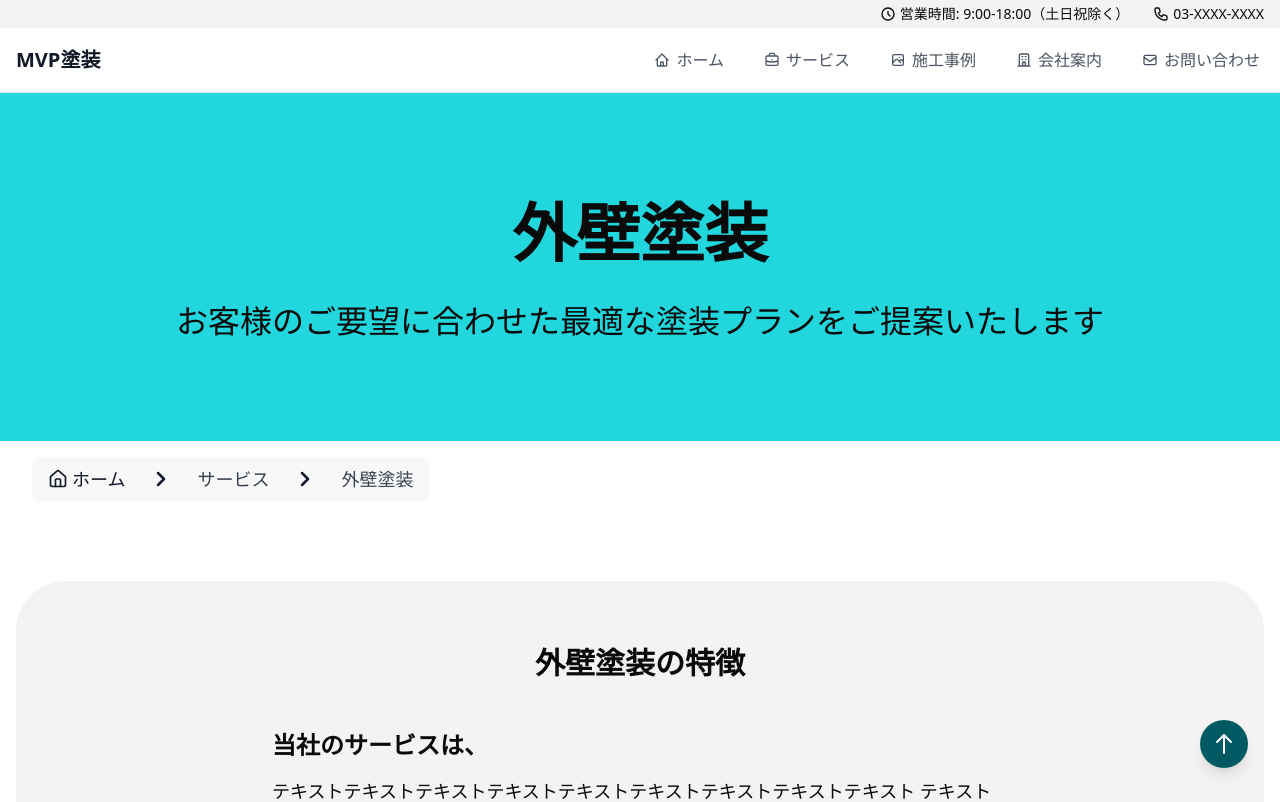
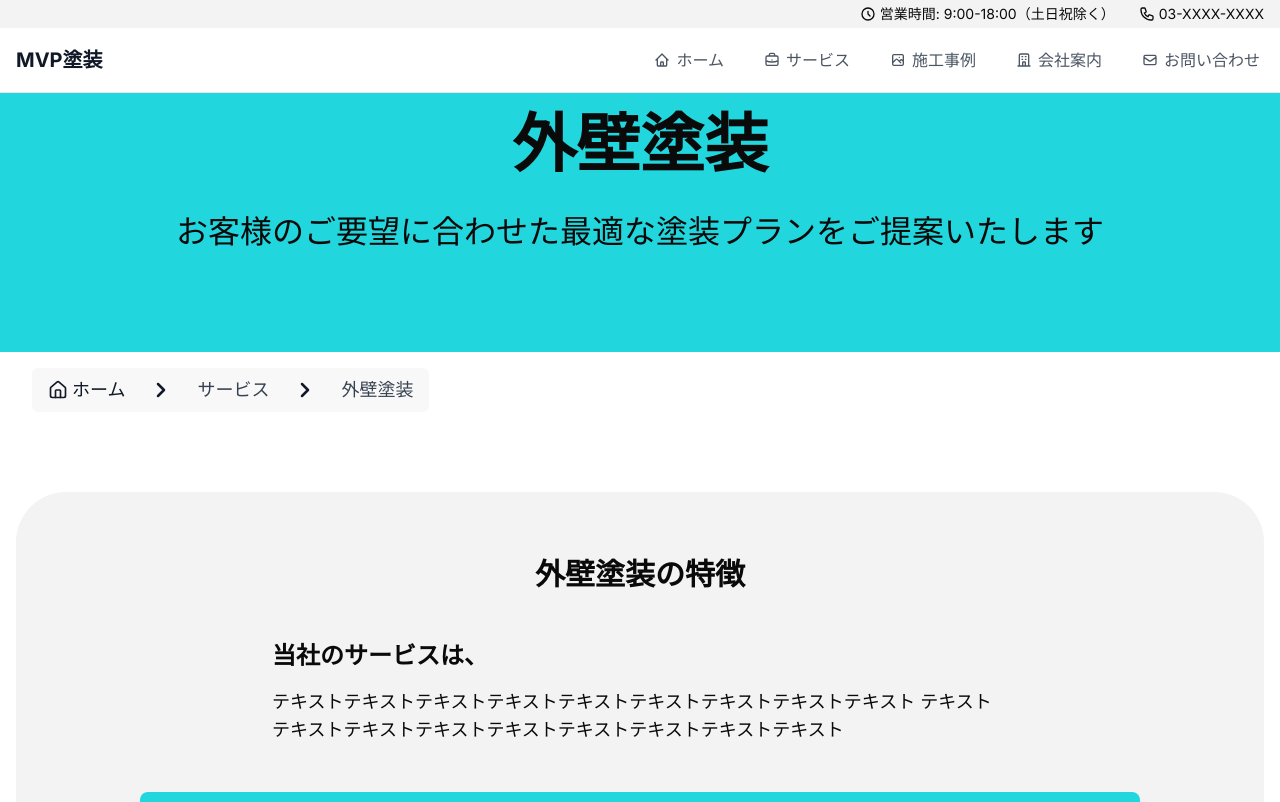
Before and after one commit to TomoyaSekiWk315/NextJsTeamPractice, a Next.js app in the folder nextjs-team-practice/: page /services/exterior-wall-painting in a window 1280 px wide. Shown: the top 802 px of the page. Built offline with nearby package versions, Linux system fonts and the light colour scheme.

Commit message:
上に上がるボタン追加

```diff
--- a/nextjs-team-practice/app/components/shared/scroll-to-top-button.tsx
+++ b/nextjs-team-practice/app/components/shared/scroll-to-top-button.tsx
@@ -1,25 +1,47 @@
 'use client'
 
+import { useState, useEffect } from 'react'
+import { ChevronUp } from 'lucide-react'
+
 export function ScrollToTopButton() {
+  const [isVisible, setIsVisible] = useState(false)
+
+  // スクロール位置を監視
+  useEffect(() => {
+    const toggleVisibility = () => {
+      // 200px以上スクロールしたらボタンを表示
+      if (window.scrollY > 200) {
+        setIsVisible(true)
+      } else {
+        setIsVisible(false)
+      }
+    }
+
+    window.addEventListener('scroll', toggleVisibility)
+
+    return () => {
+      window.removeEventListener('scroll', toggleVisibility)
+    }
+  }, [])
+
+  const scrollToTop = () => {
+    window.scrollTo({
+      top: 0,
+      behavior: 'smooth'
+    })
+  }
+
+  if (!isVisible) {
+    return null
+  }
+
   return (
     <button
-      onClick={() => window.scrollTo({ top: 0, behavior: 'smooth' })}
-      className="fixed bottom-4 right-4 sm:bottom-8 sm:right-8 bg-[#005a64] text-white p-3 rounded-full shadow-lg hover:bg-[#005a64]/90 active:scale-95 transition-all duration-300"
+      onClick={scrollToTop}
+      className="fixed bottom-4 right-4 sm:bottom-8 sm:right-8 z-50 bg-[#005a64] text-white p-3 rounded-full shadow-lg hover:bg-[#005a64]/90 active:scale-95 transition-all duration-300"
       aria-label="ページトップへ戻る"
     >
-      <svg
-        className="w-6 h-6"
-        fill="none"
-        stroke="currentColor"
-        viewBox="0 0 24 24"
-      >
-        <path
-          strokeLinecap="round"
-          strokeLinejoin="round"
-          strokeWidth={2}
-          d="M5 10l7-7m0 0l7 7m-7-7v18"
-        />
-      </svg>
+      <ChevronUp className="w-6 h-6" />
     </button>
   )
 }
--- a/nextjs-team-practice/app/layout.tsx
+++ b/nextjs-team-practice/app/layout.tsx
@@ -1,6 +1,16 @@
+import type { Metadata } from 'next'
+import { Inter } from 'next/font/google'
 import './globals.css'
-import { Header } from '@/app/components/shared/header'
-import { Footer } from '@/app/components/shared/footer'
+import { Header } from './components/shared/header'
+import { Footer } from './components/shared/footer'
+import { ScrollToTopButton } from './components/shared/scroll-to-top-button'
+
+const inter = Inter({ subsets: ['latin'] })
+
+export const metadata: Metadata = {
+  title: 'MVP塗装',
+  description: 'MVP塗装のコーポレートサイトです',
+}
 
 export default function RootLayout({
   children,
@@ -9,12 +19,13 @@ export default function RootLayout({
 }) {
   return (
     <html lang="ja">
-      <body>
-        <div className="min-h-screen flex flex-col">
-          <Header />
-          <main className="flex-grow pt-[70px] md:pt-[89px]">{children}</main>
-          <Footer />
-        </div>
+      <body className={inter.className}>
+        <Header />
+        <main>
+          {children}
+        </main>
+        <Footer />
+        <ScrollToTopButton />
       </body>
     </html>
   )
```
